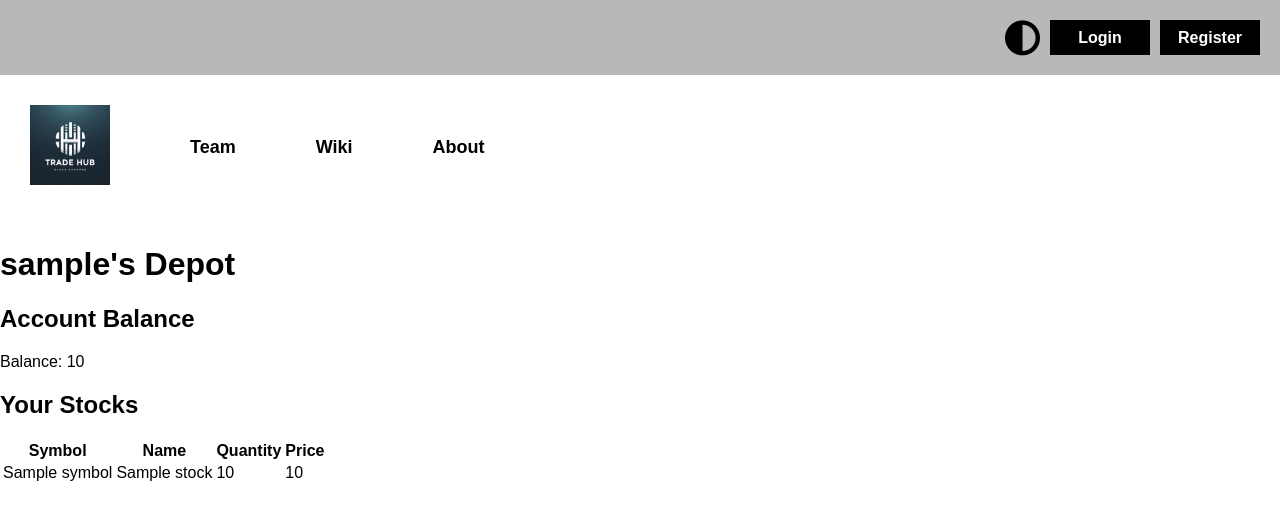
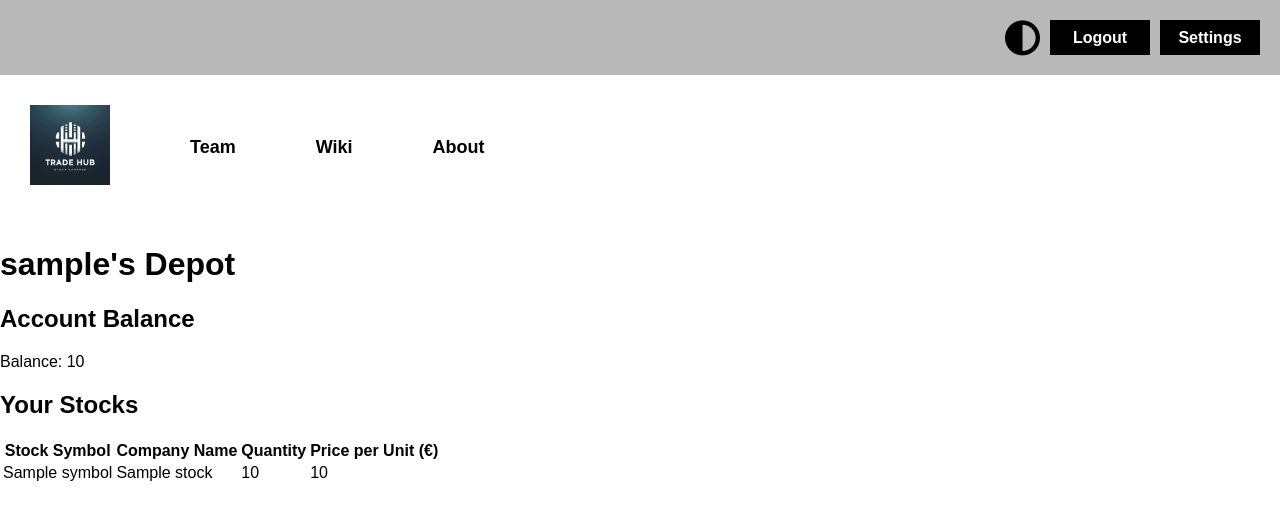
Before and after one commit to McLovin-81/trade-hub, a Flask app: template app/templates/depot/depot.html in a window 1280 px wide. Shown: the top 520 px of the page. Run offline with Flask 3, Linux system fonts and the light colour scheme; the visitor is signed in with stand-in values (Sample User, id 1); the template is opened without the code that fills it: most values are stand-ins (such as "Sample title", 1, 10 or a date in 2020).

Commit message:
Buttons renamed and output

```diff
--- a/app/templates/depot/depot.html
+++ b/app/templates/depot/depot.html
@@ -18,12 +18,8 @@
     <!-- Top Navigation -->
     <header class="top-nav">
         <i class="fa-solid fa-circle-half-stroke dark-mode-toggle" aria-label="Toggle Dark Mode" tabindex="0"></i>
-        <a href="{{ url_for('auth.login') }}" aria-label="Trade Hub Home">
-            <button class="btn" tabindex="1">Login</button>
-        </a>
-        <a href="{{ url_for('auth.register') }}" aria-label="Trade Hub Home">
-            <button class="btn">Register</button>
-        </a>
+        <button class="btn" tabindex="1">Logout</button>
+        <button class="btn">Settings</button>
     </header>
 
     <!-- Main Navigation -->
@@ -42,27 +38,36 @@
     <h2>Account Balance</h2>
     <p>Balance: {{ depot['balance'] }}</p>
 
+
+    <!-- Display the user's stocks -->
+    <div class="stocks">
         <h2>Your Stocks</h2>
+
+        {% if depot.stocks %}
             <table>
                 <thead>
                     <tr>
-                <th>Symbol</th>
-                <th>Name</th>
+                        <th>Stock Symbol</th>
+                        <th>Company Name</th>
                         <th>Quantity</th>
-                <th>Price</th>
+                        <th>Price per Unit (€)</th>
                     </tr>
                 </thead>
                 <tbody>
-            {% for stock in depot['stocks'] %}
+                    {% for stock in depot.stocks %}
                     <tr>
-                <td>{{ stock['symbol'] }}</td>
-                <td>{{ stock['name'] }}</td>
-                <td>{{ stock['quantity'] }}</td>
-                <td>{{ stock['price'] }}</td>
+                        <td>{{ stock.symbol }}</td>
+                        <td>{{ stock.name }}</td>
+                        <td>{{ stock.quantity }}</td>
+                        <td>{{ stock.price | round(2) }}</td> <!-- Round price to 2 decimal places -->
                     </tr>
                     {% endfor %}
                 </tbody>
             </table>
+        {% else %}
+            <p>You don't own any stocks yet.</p>
+        {% endif %}
+    </div>
 
     <!-- scripts -->
     <script src="{{ url_for('static', filename='js/main.js') }}"></script>
```
Lines whose indentation alone changed are shown as unchanged.
